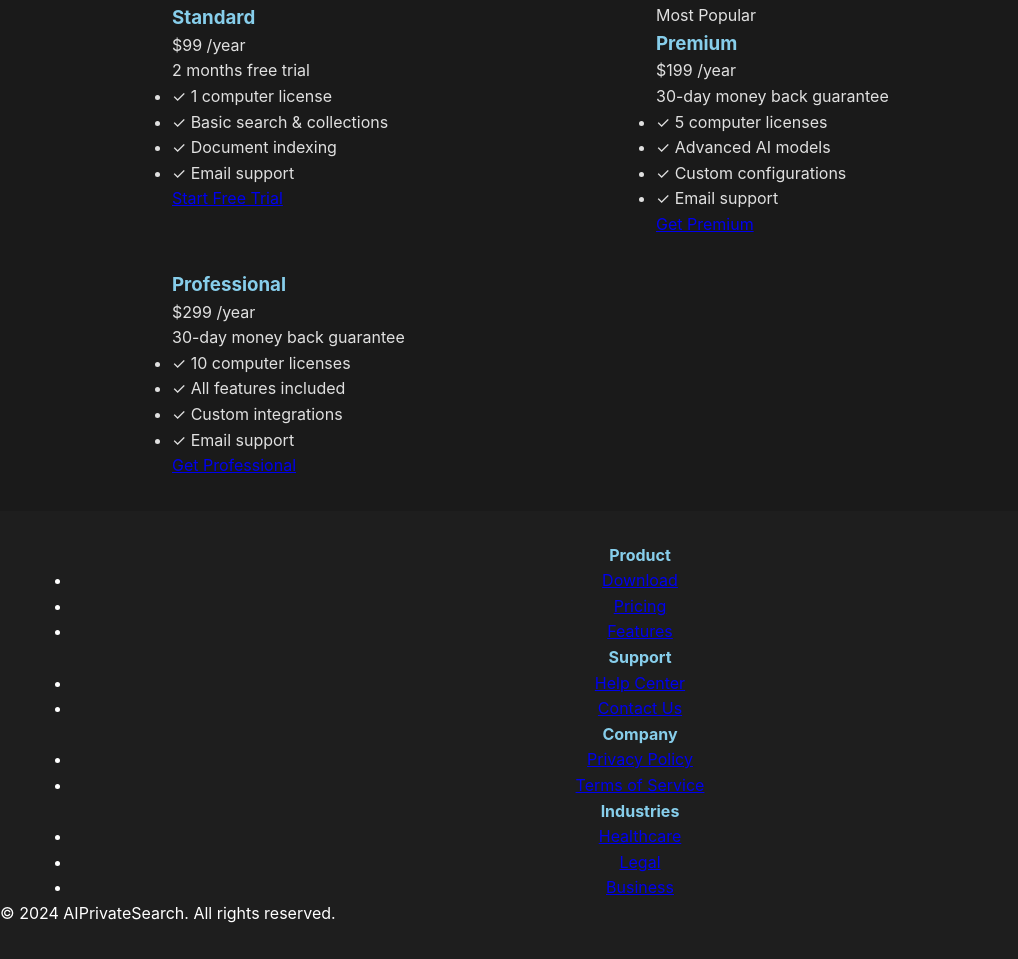
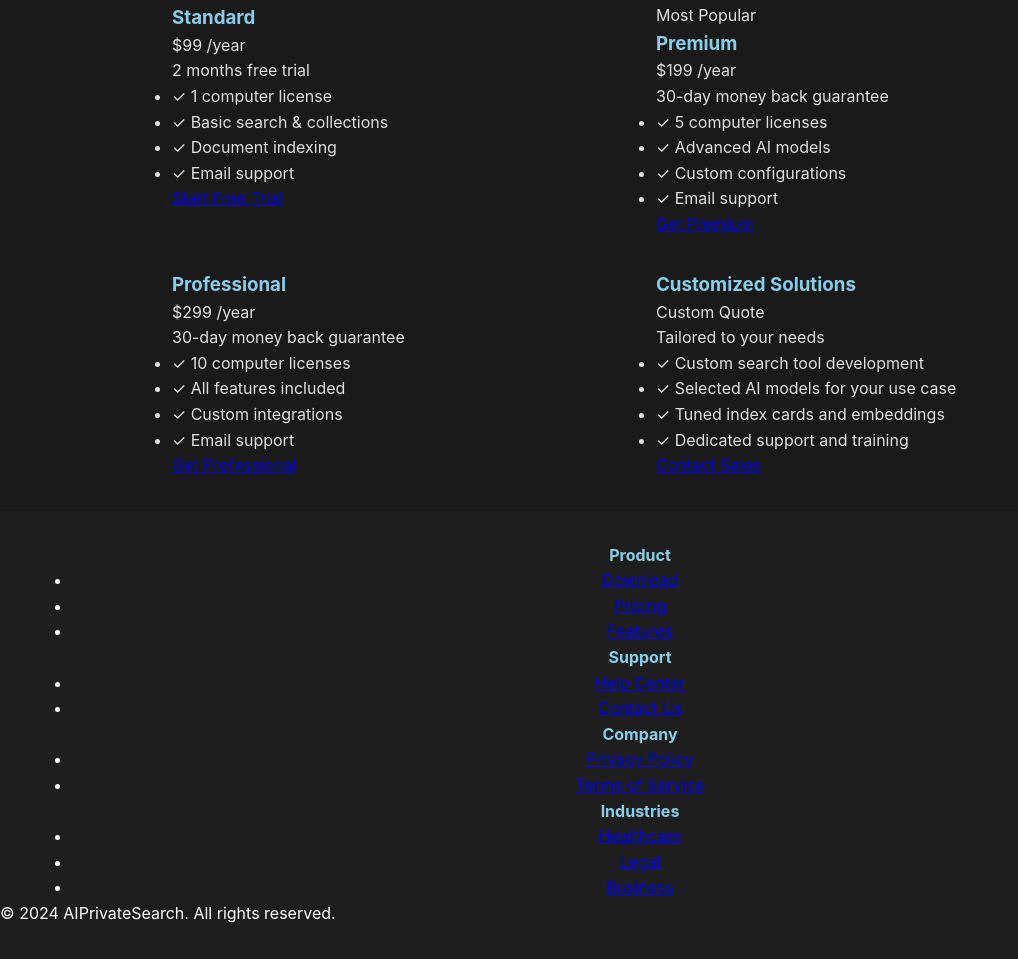
Before and after one commit to brucetroutman-gmail/AIPrivateSearchWeb-master, a website with bundled scripts: page client/c01_client-marketing/index.html in a window 1280 px wide. Shown: the part 1031-1990 px from the top of the page, without its empty margins (0-1018 px from the left). Built offline with nearby package versions, Linux system fonts and the light colour scheme.

Commit message:
Merge branch 'main' of github-btg:brucetroutman-gmail/AIPrivateSearchWeb-master into main

```diff
--- a/client/c01_client-marketing/index.html
+++ b/client/c01_client-marketing/index.html
@@ -155,6 +155,21 @@
                         </ul>
                         <a href="signup.html?plan=professional" class="btn btn-outline">Get Professional</a>
                     </div>
+                    <div class="pricing-card">
+                        <h3>Customized Solutions</h3>
+                        <div class="price">
+                            <span class="amount">Custom</span>
+                            <span class="period">Quote</span>
+                        </div>
+                        <p class="trial">Tailored to your needs</p>
+                        <ul class="features-list">
+                            <li>✓ Custom search tool development</li>
+                            <li>✓ Selected AI models for your use case</li>
+                            <li>✓ Tuned index cards and embeddings</li>
+                            <li>✓ Dedicated support and training</li>
+                        </ul>
+                        <a href="contact.html?inquiry=custom" class="btn btn-primary">Contact Sales</a>
+                    </div>
                 </div>
             </div>
         </section>
```
